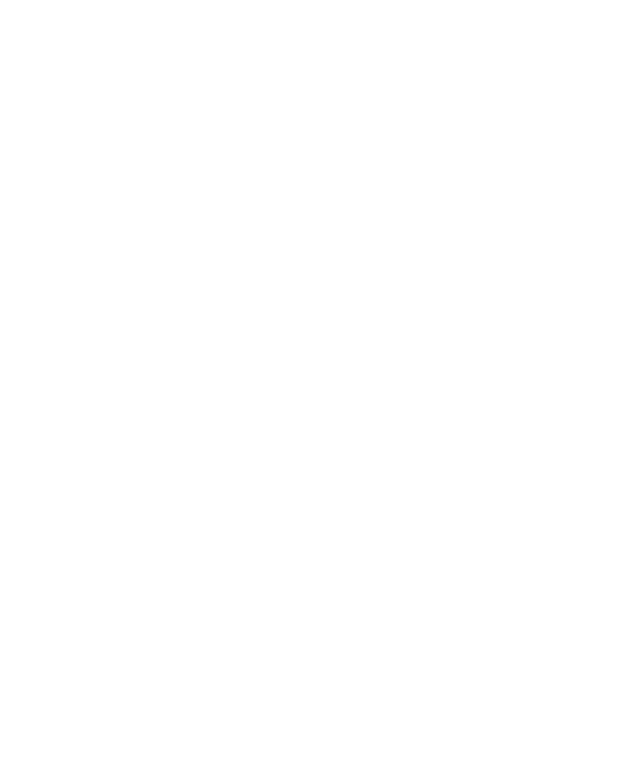
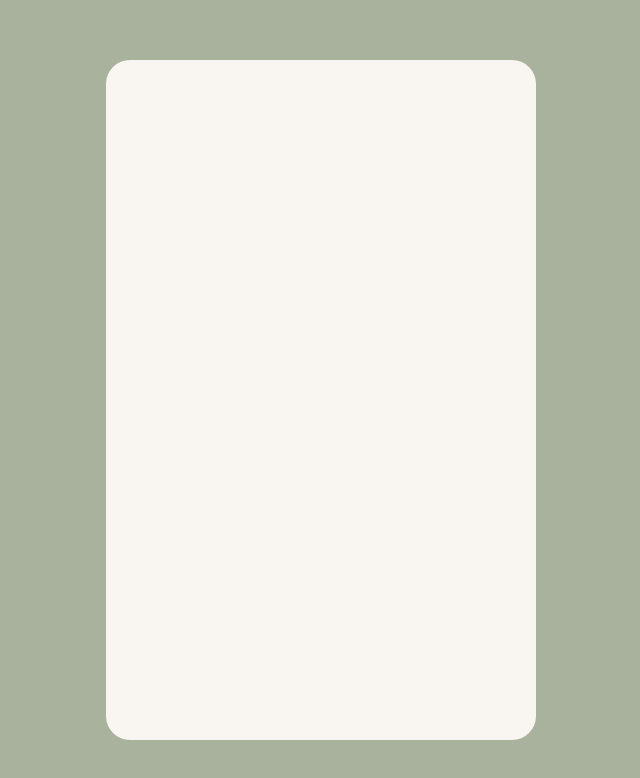
Before and after one commit to SEMIN-97/kidney-bean, a React (Vite) app: page / in a window 1280 px wide. Shown: the top 778 px of the page, without its empty margins (319-959 px from the left). Built offline with nearby package versions, Linux system fonts and the light colour scheme.

Commit message:
Style: 애플리케이션 레이아웃 style 적용

```diff
--- /dev/null
+++ b/src/App.module.scss
@@ -0,0 +1,9 @@
+.app {
+  width: 100%;
+  max-width: 430px;
+  height: 85%;
+  max-height: 932px;
+  background-color: var(--color-app-background);
+  border-radius: 24px;
+  padding: 0 24px;
+}
--- a/src/App.tsx
+++ b/src/App.tsx
@@ -1,7 +1,8 @@
+import styles from './App.module.scss';
+
 function App() {
   return (
-    <>
-    </>
+    <main className={styles.app} />
   );
 }
 
--- a/src/index.scss
+++ b/src/index.scss
@@ -1,4 +1,8 @@
+@import "src/styles/mixins/layout";
+@import "src/styles/mixins/typography";
+
 :root {
+  --color-app-background: #F9F6F1;
   --color-primary: #55921B;
   --color-primary-dark: #478315;
   --color-secondary: #C5CAC2;
@@ -15,14 +19,18 @@
 }
 
 html {
+  @include typo-body;
+  height: 100%;
   font-family: 'Pretendard Variable', Pretendard, -apple-system, BlinkMacSystemFont, system-ui, Roboto, 'Helvetica Neue', 'Segoe UI', 'Apple SD Gothic Neo', 'Noto Sans KR', 'Malgun Gothic', 'Apple Color Emoji', 'Segoe UI Emoji', 'Segoe UI Symbol', sans-serif;
   line-height: 1.5;
+  background-color: #A8B29D;
   -webkit-text-size-adjust: none;
   -webkit-font-smoothing: antialiased;
 }
 
 body {
   min-width: 300px;
+  height: 100%;
   overflow: auto;
 }
 
@@ -73,8 +81,9 @@
   outline-offset: 2px;
 }
 
-main {
-  padding: 100px 0 60px;
+#root {
+  @include flex-layout(center, center);
+  height: 100%;
 }
 
 .hidden {
```
